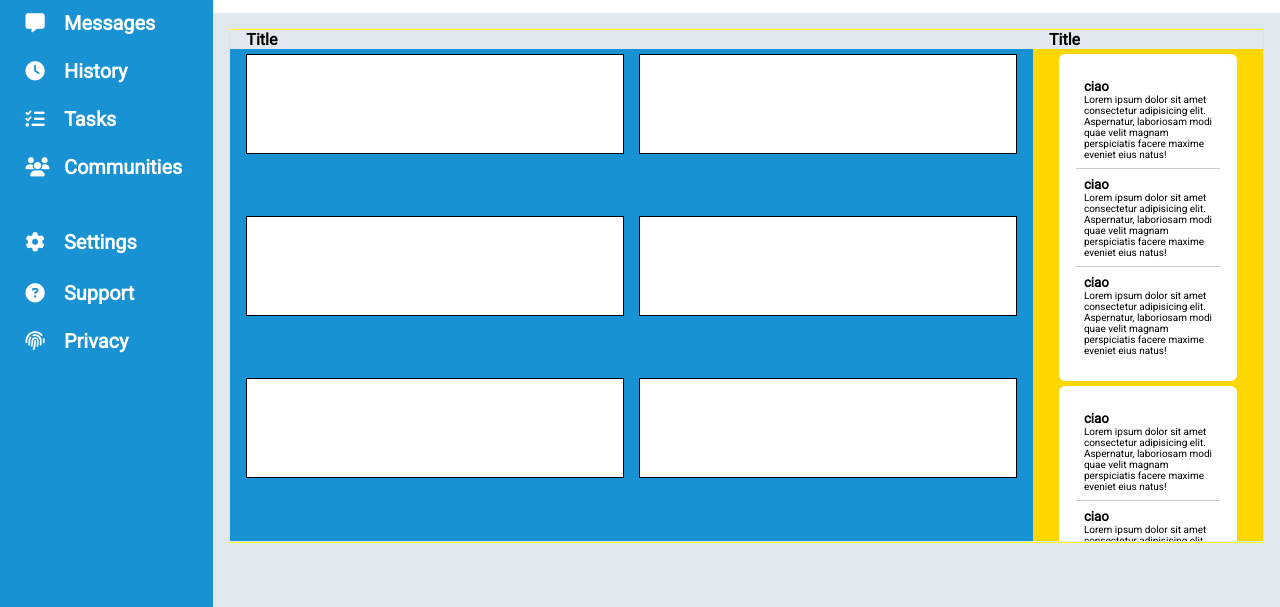
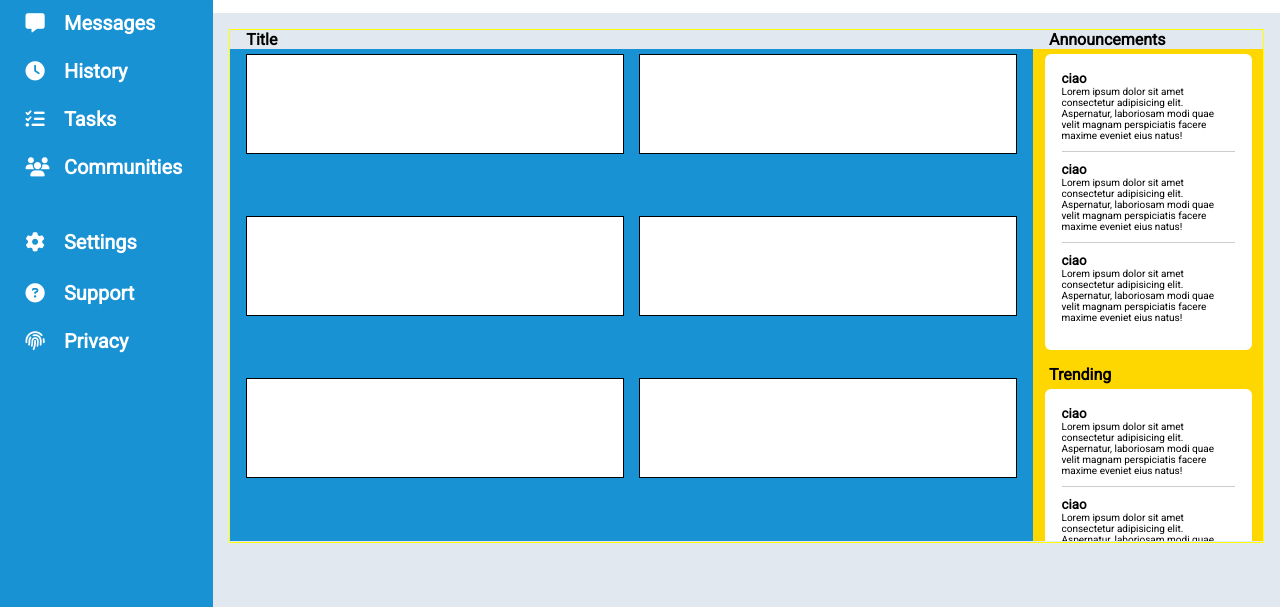
Before and after one commit to pantpad/admin-dashboard, a plain HTML site: page index.html in a window 1280 px wide. Shown: the part 193-800 px from the top of the page. Drawn offline with Linux system fonts and the light colour scheme.

Commit message:
Better align others layout

```diff
--- a/index.html
+++ b/index.html
@@ -87,7 +87,7 @@
                     </section>
                 </div>
                 <div class="others-container">
-                    <h4>Title</h4>
+                    <h4>Announcements</h4>
                     <section class="others">
                         <div class="announcements-container">
                             <div class="announcements-card">
@@ -103,6 +103,7 @@
                                 <p>Lorem ipsum dolor sit amet consectetur adipisicing elit. Aspernatur, laboriosam modi quae velit magnam perspiciatis facere maxime eveniet eius natus!</p>
                             </div>
                         </div>
+                        <h4 class="trending">Trending</h4>
                         <div class="announcements-container">
                             <div class="announcements-card">
                                 <h5>ciao</h5>
--- a/style.css
+++ b/style.css
@@ -240,9 +240,9 @@ section.main{
 }
 .main-grid h4{
     margin-left:1em;
+    align-self:end;
 }
 .others{
-    padding: 1em;
     padding-top: 5px;
     gap:5px;
     display: grid;
@@ -276,14 +276,19 @@ section.main{
 
 .announcements-card{
     background-color: white;
-    padding:8px;
+    margin-bottom:10px;
 }
 
 .announcements-card:nth-child(even){
     border-top: 1px solid #ccc;
     border-bottom: 1px solid #ccc;
+    padding-top:10px;
+    padding-bottom:10px;
 }
 
+.trending{
+    margin-top:10px;
+}
 
 /* section.ad{
     background-color: white;
```
